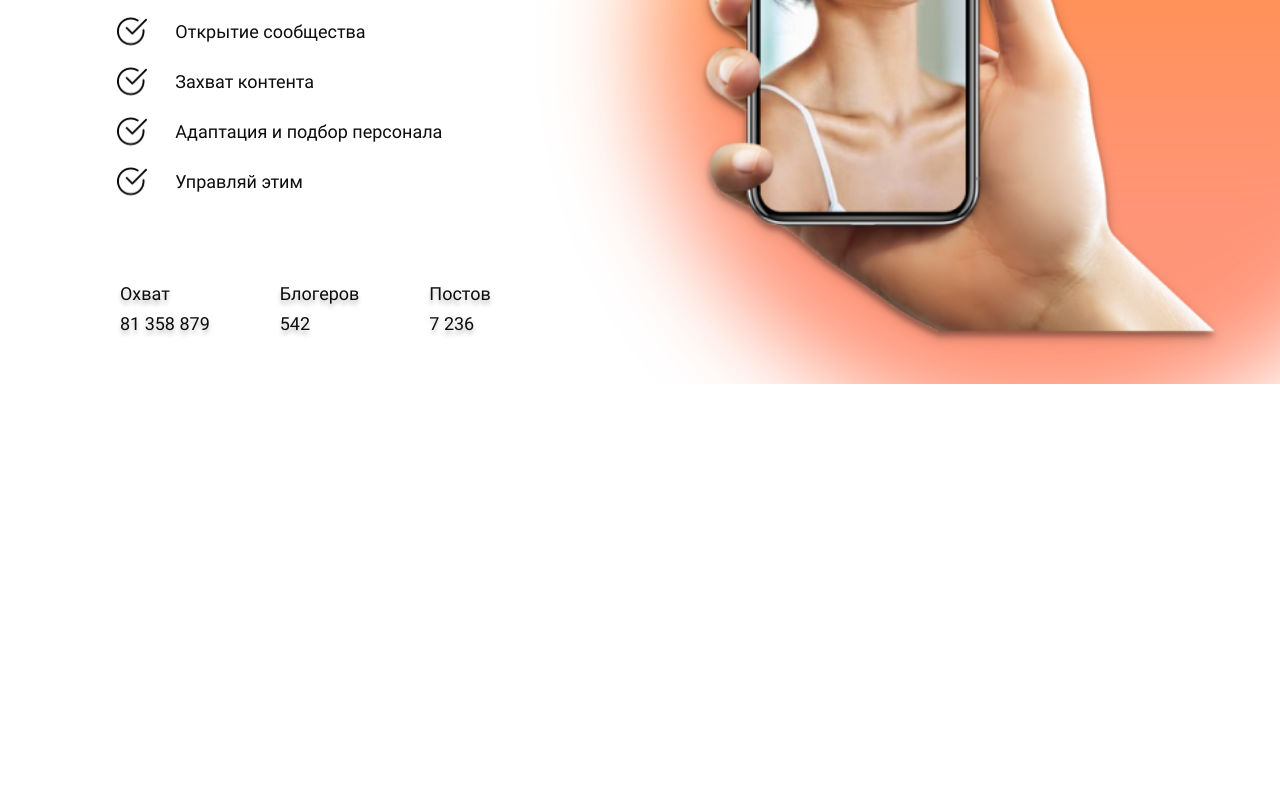
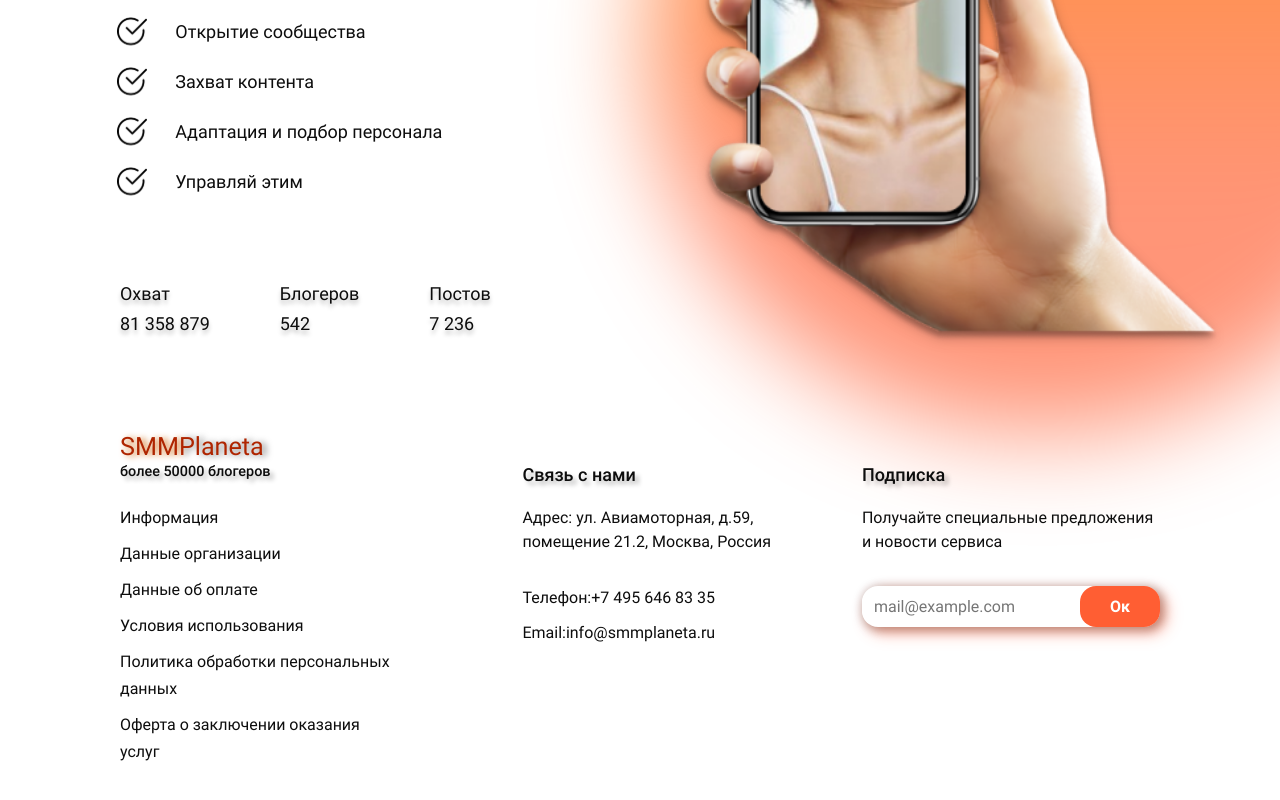
Before and after one commit to Crashmet/smm-app, a Vue app: page / in a window 1280 px wide. Shown: the part 625-1425 px from the top of the page. Before the commit the page ends 1009 px from the top, so only its background shows below. Built offline with nearby package versions, Linux system fonts and the light colour scheme.

Commit message:
add footer

```diff
--- /dev/null
+++ b/src/components/Footer.vue
@@ -0,0 +1,319 @@
+<template>
+  <footer class="footer">
+    <div class="container footer__container">
+      <ul class="footer__list">
+        <li class="foooter__item">
+          <ul class="footer-info footer-info__list">
+            <li class="footer-info__item footer-info__item_logo">
+              <router-link class="footer-info__logo" to="/">
+                <h2 class="footer-info-logo__title_left">SMM</h2>
+                <h2 class="footer-info-logo__title_right">
+                  Planeta
+                </h2></router-link
+              >
+              <p class="footer-info-logo__desc">более 50000 блогеров</p>
+            </li>
+
+            <li class="footer-info__item">
+              <a href="" class="footer-info__desc">Информация</a>
+            </li>
+
+            <li class="footer-info__item">
+              <a href="" class="footer-info__desc">Данные организации</a>
+            </li>
+
+            <li class="footer-info__item">
+              <a href="" class="footer-info__desc">Данные об оплате</a>
+            </li>
+
+            <li class="footer-info__item">
+              <a href="" class="footer-info__desc">Условия использования</a>
+            </li>
+
+            <li class="footer-info__item">
+              <a href="" class="footer-info__desc"
+                >Политика обработки персональных данных</a
+              >
+            </li>
+
+            <li class="footer-info__item">
+              <a href="" class="footer-info__desc"
+                >Оферта о заключении оказания услуг</a
+              >
+            </li>
+          </ul>
+        </li>
+
+        <li class="foooter__item">
+          <div class="footer-contacts">
+            <h4 class="footer-contacts__title">Связь с нами</h4>
+
+            <p class="footer-contacts__adress">
+              Адрес: ул. Авиамоторная, д.59, помещение 21.2, Москва, Россия
+            </p>
+
+            <a href="tel:+74956468335" class="footer-contacts__link"
+              >Телефон:+7 495 646 83 35</a
+            >
+
+            <a href="mailto:info@smmplaneta.ru" class="footer-contacts__link"
+              >Email:info@smmplaneta.ru</a
+            >
+          </div>
+        </li>
+
+        <li class="foooter__item">
+          <div class="footer-subscribe">
+            <h3 class="footer-subscribe__title">Подписка</h3>
+            <div class="footer-subscribe__label">
+              Получайте специальные предложения и новости сервиса
+            </div>
+            <form action="#" autocomplete="" class="footer-subscribe__form">
+              <input
+                type="email"
+                name="email"
+                placeholder="mail@example.com"
+                class="footer-subscribe__input"
+              />
+              <button class="footer-subscribe__btn">Ок</button>
+            </form>
+          </div>
+        </li>
+      </ul>
+    </div>
+  </footer>
+</template>
+
+<script>
+export default {
+  name: 'Footer',
+};
+</script>
+
+<style scoped>
+.footer {
+  margin-top: 2.7778rem;
+  margin-bottom: 2.7778rem;
+}
+
+.footer__container {
+  padding: 0 4.4444rem;
+}
+
+.footer__list {
+  display: flex;
+  justify-content: space-between;
+}
+
+.footer-info {
+  max-width: 15rem;
+  width: 100%;
+  margin-right: 12rem;
+}
+
+.footer-info__item:not(:last-child) {
+  margin-bottom: 0.5rem;
+}
+
+.footer-info__item:first-child {
+  margin-bottom: 1.1111rem;
+}
+
+.footer-info__logo {
+  display: -webkit-box;
+  display: -ms-flexbox;
+  display: flex;
+  -webkit-box-align: center;
+  -ms-flex-align: center;
+  align-items: center;
+}
+
+.footer-info-logo__title_left {
+  font-size: 1.4em;
+  line-height: 1.4rem;
+  color: #af2500;
+  text-shadow: 4px 1px 6px #d3792b;
+}
+.footer-info-logo__title_right {
+  font-size: 1.4rem;
+  line-height: 1.4rem;
+  color: #af2500;
+  text-shadow: 4px 1px 6px rgba(13, 13, 13, 0.5);
+  -webkit-transition: text-shadow 0.3s ease-in;
+  -o-transition: text-shadow 0.3s ease-in;
+  transition: text-shadow 0.3s ease-in;
+}
+
+.footer-info__logo:hover > .footer-info-logo__title_right,
+.footer-info__logo:active > .footer-info-logo__title_right {
+  text-shadow: 4px 1px 6px #d3792b;
+  -webkit-transition: text-shadow 0.3s ease-in;
+  -o-transition: text-shadow 0.3s ease-in;
+  transition: text-shadow 0.3s ease-in;
+}
+
+.footer-info-logo__desc {
+  padding-top: 0.1111rem;
+  font-weight: 500;
+  font-size: 0.8rem;
+  color: #0d0d0d;
+  text-shadow: 4px 4px 4px rgba(0, 0, 0, 0.25);
+}
+
+.footer-info__desc {
+  font-size: 0.8889rem;
+  color: #0d0d0d;
+  -webkit-transition: color 0.3s ease-in;
+  -o-transition: color 0.3s ease-in;
+  transition: color 0.3s ease-in;
+}
+
+.footer-info__desc:hover,
+.footer-info__desc:active {
+  color: #ff3600;
+  -webkit-transition: color 0.2s ease-in;
+  -o-transition: color 0.2s ease-in;
+  transition: color 0.2s ease-in;
+}
+
+.footer-contacts {
+  margin-top: 1.5rem;
+  max-width: 20rem;
+  margin-right: 2.7778rem;
+}
+
+.footer-contacts__title {
+  font-weight: 500;
+  font-size: 1rem;
+  color: #0d0d0d;
+  text-shadow: 4px 4px 4px rgba(0, 0, 0, 0.25);
+  margin-bottom: 1rem;
+}
+
+.footer-contacts__adress {
+  margin-bottom: 1.6rem;
+  font-size: 0.8889rem;
+}
+
+.footer-contacts__link {
+  display: inline-block;
+  margin-bottom: 8px;
+  font-size: 0.8889rem;
+  color: #0d0d0d;
+  -webkit-transition: color 0.3s ease-in;
+  -o-transition: color 0.3s ease-in;
+  transition: color 0.3s ease-in;
+}
+
+.footer-contacts__link:hover,
+.footer-contacts__link:active {
+  color: #ff3600;
+  -webkit-transition: color 0.2s ease-in;
+  -o-transition: color 0.2s ease-in;
+  transition: color 0.2s ease-in;
+}
+
+.footer-subscribe {
+  margin-top: 1.5rem;
+  max-width: 20rem;
+}
+.footer-subscribe__title {
+  font-weight: 500;
+  font-size: 1rem;
+  color: #0d0d0d;
+  text-shadow: 4px 4px 4px rgba(0, 0, 0, 0.25);
+  margin-bottom: 1rem;
+}
+
+.footer-subscribe__label {
+  font-size: 0.8889rem;
+  color: #0d0d0d;
+  margin-bottom: 1.7778rem;
+}
+
+.footer-subscribe__form {
+  display: -webkit-box;
+  display: -ms-flexbox;
+  display: flex;
+  -webkit-box-align: center;
+  -ms-flex-align: center;
+  align-items: center;
+
+  border-radius: 16px;
+  background: #ffffff;
+  -webkit-filter: drop-shadow(5px 5px 7px rgba(255, 54, 0, 0.43));
+  filter: drop-shadow(5px 5px 7px rgba(255, 54, 0, 0.43));
+  -webkit-box-shadow: 2px 2px 10px 2px rgba(0, 0, 0, 0.25);
+  box-shadow: 2px 2px 10px 2px rgba(0, 0, 0, 0.25);
+}
+.footer-subscribe__input {
+  padding-left: 12px;
+  width: 100%;
+  height: 2.2rem;
+  border: none;
+  border-radius: 16.0002px;
+  background: #ffffff;
+  font-size: 0.8889rem;
+  line-height: 1.1667rem;
+}
+
+.footer-subscribe__btn {
+  right: 0;
+  bottom: 0;
+  padding: 10.0008px 1.6667rem 10.0008px;
+  background: rgba(255, 54, 0, 0.8);
+  border-radius: 16.0002px;
+  -webkit-transition: background 0.2s ease-in;
+  -o-transition: background 0.2s ease-in;
+  transition: background 0.2s ease-in;
+  font-weight: 700;
+  font-size: 0.8889rem;
+  line-height: 1.1667rem;
+  text-align: center;
+  color: #ffffff;
+}
+
+.footer-subscribe__btn:hover,
+.footer-subscribe__btn:active {
+  background: rgba(255, 54, 0, 0.91);
+}
+
+@media (max-width: 1000px) {
+  .footer-info {
+    margin-right: 10rem;
+  }
+}
+
+@media (max-width: 888px) {
+  .footer-subscribe {
+    display: none;
+  }
+}
+
+@media (max-width: 480px) {
+  .footer {
+    margin-top: 23px;
+    margin-bottom: 23px;
+  }
+
+  .footer__container {
+    padding: 0 20px;
+  }
+
+  .footer-info {
+    max-width: 10rem;
+    width: 100%;
+    margin-right: 6rem;
+  }
+}
+
+@media (max-width: 320px) {
+  .footer__container {
+    padding: 0;
+  }
+
+  .footer-info {
+    margin-right: 3rem;
+  }
+}
+</style>
--- a/src/views/AccountView.vue
+++ b/src/views/AccountView.vue
@@ -6,6 +6,7 @@
       <Account />
       <Statistics />
     </main>
+    <Footer />
   </div>
 </template>
 
@@ -14,6 +15,7 @@ import Header from '../components/Header.vue';
 import Search from '../components/section/Search.vue';
 import Account from '../components/section/Account.vue';
 import Statistics from '../components/section/Statistics.vue';
+import Footer from '@/components/Footer.vue';
 
 export default {
   name: 'AccountView',
@@ -22,6 +24,7 @@ export default {
     Search,
     Account,
     Statistics,
+    Footer,
   },
 };
 </script>
--- a/src/views/AdminView.vue
+++ b/src/views/AdminView.vue
@@ -6,6 +6,7 @@
       <Admin />
       <Statistics />
     </main>
+    <Footer />
   </div>
 </template>
 
@@ -14,6 +15,7 @@ import Header from '../components/Header.vue';
 import Search from '../components/section/Search.vue';
 import Admin from '../components/section/Admin.vue';
 import Statistics from '../components/section/Statistics.vue';
+import Footer from '@/components/Footer.vue';
 
 export default {
   name: 'AdminView',
@@ -22,6 +24,7 @@ export default {
     Search,
     Admin,
     Statistics,
+    Footer,
   },
 };
 </script>
--- a/src/views/HomeView.vue
+++ b/src/views/HomeView.vue
@@ -6,6 +6,7 @@
       <Home />
       <Statistics />
     </main>
+    <Footer />
   </div>
 </template>
 
@@ -14,6 +15,7 @@ import Header from '../components/Header.vue';
 import Search from '../components/section/Search.vue';
 import Home from '../components/section/Home.vue';
 import Statistics from '../components/section/Statistics.vue';
+import Footer from '@/components/Footer.vue';
 
 export default {
   name: 'HomeView',
@@ -22,6 +24,7 @@ export default {
     Search,
     Home,
     Statistics,
+    Footer,
   },
 };
 </script>
--- a/src/views/LoginView.vue
+++ b/src/views/LoginView.vue
@@ -6,6 +6,7 @@
       <Login />
       <Statistics />
     </main>
+    <Footer />
   </div>
 </template>
 
@@ -14,6 +15,7 @@ import Header from '../components/Header.vue';
 import Search from '../components/section/Search.vue';
 import Login from '../components/section/Login.vue';
 import Statistics from '../components/section/Statistics.vue';
+import Footer from '@/components/Footer.vue';
 
 export default {
   name: 'LogintView',
@@ -22,6 +24,7 @@ export default {
     Search,
     Login,
     Statistics,
+    Footer,
   },
 };
 </script>
--- a/src/views/RegisterView.vue
+++ b/src/views/RegisterView.vue
@@ -6,6 +6,7 @@
       <Register />
       <Statistics />
     </main>
+    <Footer />
   </div>
 </template>
 
@@ -14,6 +15,7 @@ import Header from '../components/Header.vue';
 import Search from '../components/section/Search.vue';
 import Register from '../components/section/Register.vue';
 import Statistics from '../components/section/Statistics.vue';
+import Footer from '@/components/Footer.vue';
 
 export default {
   name: 'RegisterView',
@@ -22,6 +24,7 @@ export default {
     Search,
     Register,
     Statistics,
+    Footer,
   },
 };
 </script>
--- a/src/views/SearchResultView.vue
+++ b/src/views/SearchResultView.vue
@@ -6,6 +6,7 @@
       <search-result />
       <Statistics />
     </main>
+    <Footer />
   </div>
 </template>
 
@@ -14,6 +15,7 @@ import Header from '../components/Header.vue';
 import Search from '../components/section/Search.vue';
 import SearchResult from '../components/section/SearchResult.vue';
 import Statistics from '../components/section/Statistics.vue';
+import Footer from '@/components/Footer.vue';
 
 export default {
   name: 'SearchResultView',
@@ -22,6 +24,7 @@ export default {
     Search,
     SearchResult,
     Statistics,
+    Footer,
   },
 };
 </script>
```
Also changed, not shown: src/components/HelloWorld.vue (deleted, +0 -40 lines).
